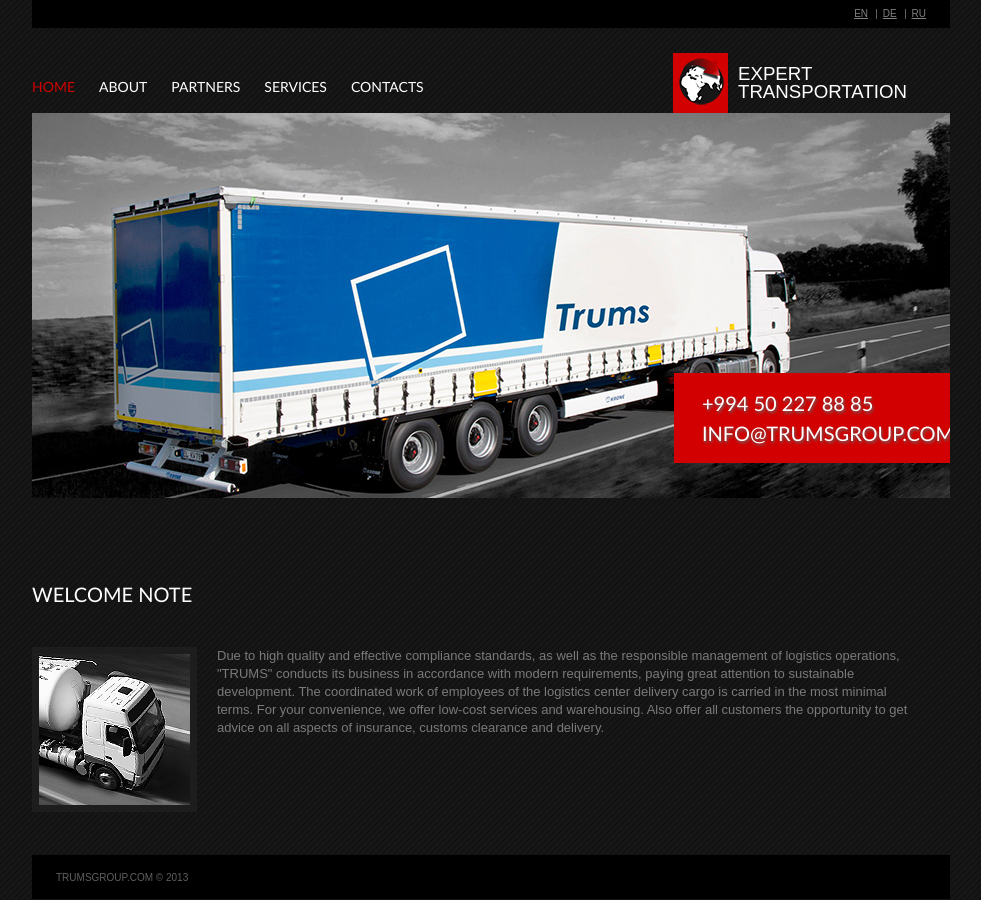
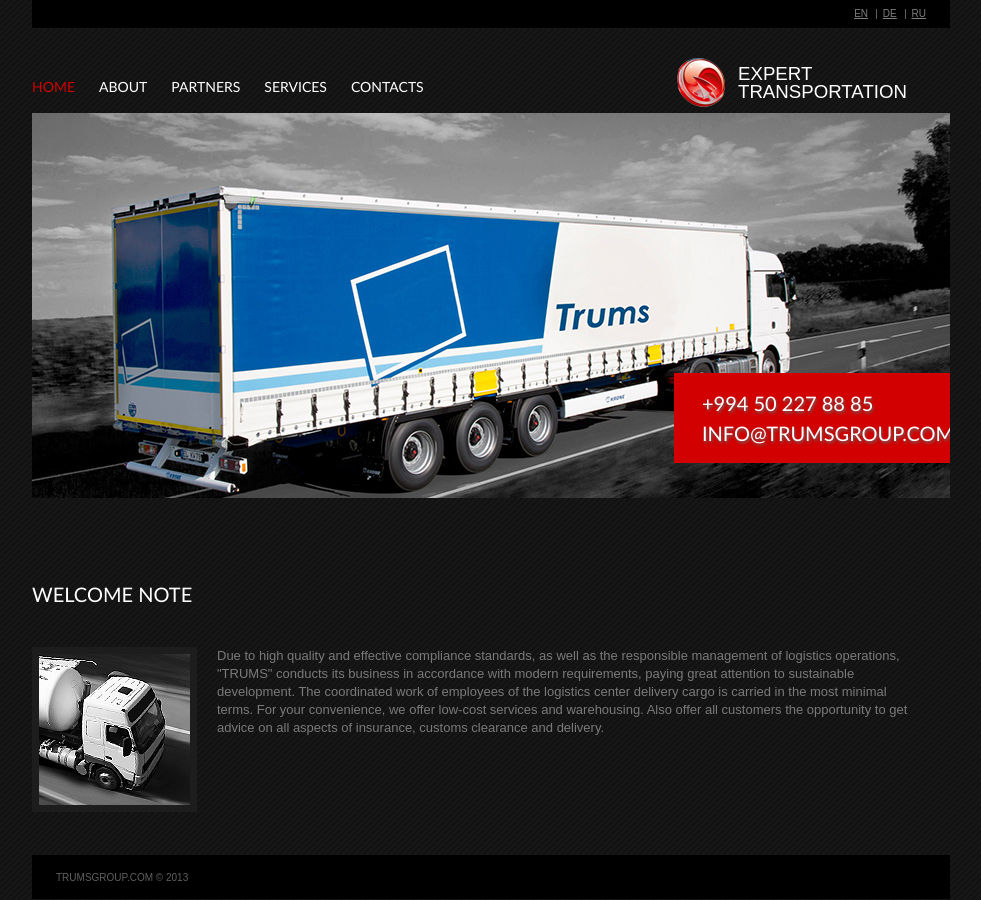
Before and after one commit to trumsaz/trumsaz.github.io, a Jekyll site: the page built from index.html, in a window 1280 px wide. Shown: the whole page, without its empty margins (149-1130 px from the left). Built offline with Jekyll 4.4.1, drawn with Linux system fonts in a browser that asks for light colours; Markdown is read by kramdown in place of the engine named in the settings.

Commit message:
update logo

```diff
--- a/assets/css/style.css
+++ b/assets/css/style.css
@@ -43,7 +43,7 @@
 /* ============================= header ====================== */
 
 #logo-div {position:absolute; margin:53px 0 0 641px; width: 276px; height: 60px;}
-#logo-div a {display: block; float: left; width: 55px; height: 55px; padding-top: 5px; background: #d20001; text-align: center;}
+#logo-div a {display: block; float: left; width: 55px; height: 55px; padding-top: 5px; /*background: #d20001;*/ text-align: center;}
 #logo-div span {display: block; float: left; color: white; font-size: 14pt; width: 211px; padding-top: 12px; padding-left: 10px;}
 
 .row1 {background:#000; font-size:.769em; text-transform:uppercase; line-height:1em; color:#5f5f5f; padding:9px 24px 9px 15px;}
```
Also changed, not shown: assets/images/logo.png.
